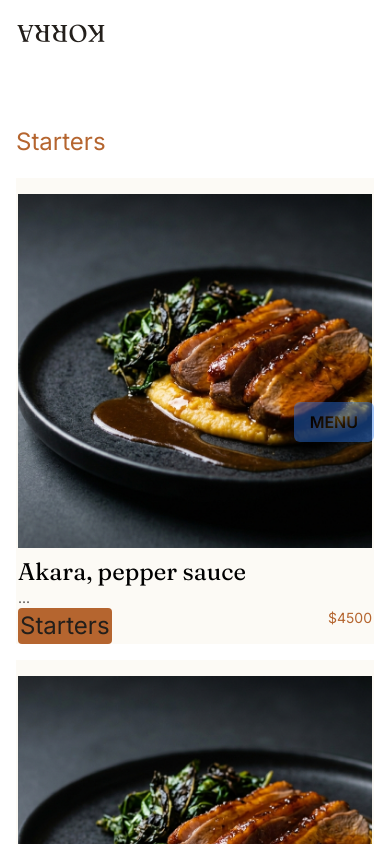
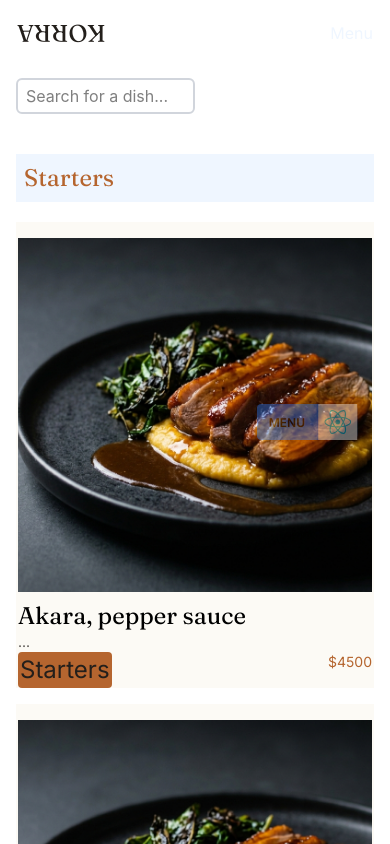
Before and after one commit to Debisi25/KORRA_2.0, a React (Vite) app: page /menu in a window 390 px wide. Shown: the top 844 px of the page. Built offline with nearby package versions, Linux system fonts and the light colour scheme.

Commit message:
addedSearchBarInMenu

```diff
--- a/src/App.jsx
+++ b/src/App.jsx
@@ -8,8 +8,6 @@ import Space from "./pages/space";
 
 import NavBar from "./components/navBar";
 import Footer from "./components/footer";
-import Button from "./components/button";
-import ExploreCard from "./components/exploreCard";
 
 function App() {
   return (
--- a/src/components/FoodCard.jsx
+++ b/src/components/FoodCard.jsx
@@ -1,10 +1,15 @@
-import React from "react";
-import { useState } from "react";
-
-function FoodCard({ imgUrl, foodName, foodDescription, foodPrice, category }) {
+function FoodCard({
+  imgUrl,
+  foodName,
+  foodDescription,
+  foodPrice,
+  category,
+  key,
+}) {
   return (
     <div
       className={`${category} foodCard w-full h-auto flex flex-col px-0.5 bg-soft-cream `}
+      id={key}
     >
       <div className="w-full aspect-square md:aspect-4/5 overflow-hidden mt-4">
         <img
--- a/src/components/FoodCategory.jsx
+++ b/src/components/FoodCategory.jsx
@@ -1,19 +1,32 @@
 import { useState } from "react";
-import { Link } from "react-router-dom";
 
-function FoodCat({ categories, onCatChange, activeCat, className }) {
+function FoodCat({
+  categories,
+  onCatChange,
+  activeCat,
+  className,
+  SearchImg,
+  search,
+}) {
   const [isOpen, setIsOpen] = useState(false);
   return (
     <div className="flex flex-col gap-7">
-      <button
-        onClick={() => setIsOpen(!isOpen)}
-        className={`fixed right-4 top-1/2 -translate-y-1/2 z-50 px-4 py-2 rounded-md font-body text-md text-black hover:text-terracotta font-extrabold hover:font-bold bg-blue-500 hover:bg-ink opacity-40 hover:opacity-95 transition-all duration-200 ${isOpen ? "hidden" : ""}`}
+      <div
+        className={`flex gap-0.5 fixed right-4 top-1/2 -translate-y-1/2 z-50 rounded-md    bg-blue-500 hover:bg-ink opacity-40 hover:opacity-95 transition-all duration-200 ${isOpen ? "hidden" : ""} scale-75`}
       >
-        MENU
-      </button>
+        <button
+          onClick={() => setIsOpen(!isOpen)}
+          className={`py-2 px-4 rounded-md font-body text-md text-black hover:text-terracotta font-extrabold hover:font-bold`}
+        >
+          MENU
+        </button>
+        <button className={`bg-white p-2`} onClick={search}>
+          <img src={SearchImg} alt="search" />
+        </button>
+      </div>
       {isOpen && (
         <nav
-          className={`${className} foodCat top-1/2 -translate-y-1/2 z-50 flex flex-col gap-3 min-w-1/6 fixed right-2 bg-warm-white rounded-2xl px-1 mt-1`}
+          className={`${className} foodCat top-1/2 -translate-y-1/2 z-50 flex flex-col gap-3 min-w-1/8 fixed right-2 bg-warm-white rounded-2xl px-2 mt-1 font-display font-bold text-2xl `}
         >
           <span
             className={` hidden sm:inline absolute top-0 right-1 font-bolder text-3xl opacity-60 scale-75`}
--- a/src/components/navBar.jsx
+++ b/src/components/navBar.jsx
@@ -1,10 +1,8 @@
-import React from "react";
 import { useState, useEffect } from "react";
 import { Link } from "react-router-dom";
-import korraWhite from "../assets/korra_white.jpeg";
 import { NavLink as ReactRouterNavLink } from "react-router-dom";
 
-function NavLink({ name, link, className }) {
+function NavLink({ name, link}) {
   return (
     <li className={`{className} relative `}>
       <ReactRouterNavLink
@@ -27,11 +25,7 @@ function NavBar() {
 
   const [isOpen, setIsOpen] = useState(false);
   const [scrolled, SetScrolled] = useState(false);
-  const [activePage, setActivePage] = useState("");
 
-  function handlePage() {
-    setActivePage();
-  }
   useEffect(() => {
     function handleScroll() {
       SetScrolled(window.scrollY > 20);
@@ -59,19 +53,19 @@ function NavBar() {
               name={link.name}
               key={link.name}
               link={link.link}
-              className="bg-blue-400 px-2"
+              className="bg-blue-400 px-3"
             />
           ))}
         </ul>
         <button
-          className={`font-body text-md  sm:hidden hover:text-black ${scrolled ? "text-terracotta" : "text-white"}`}
+          className={`font-body text-md  sm:hidden hover:text-black ${scrolled ? "text-terracotta" : "text-blue-50"}`}
           onClick={() => setIsOpen(!isOpen)}
         >
           Menu
         </button>
       </nav>
       <div
-        className={`fixed z-50 inset-0 bg-korra-green transition-transform duration-350 ${
+        className={`fixed z-1000 inset-0 bg-korra-green transition-transform duration-350 ${
           isOpen ? "translate-x-0" : "translate-x-full"
         }`}
       >
--- a/src/index.css
+++ b/src/index.css
@@ -141,8 +141,9 @@ nav.scrolled {
 }
 .foodCat button.active::after {
   content: "";
-  width: 100%;
-  height: 1px;
+  width: 50%;
+  margin-inline: auto;
+  height: 2px;
   position: absolute;
   bottom: 0.5px;
   left: 0px;
--- a/src/pages/menu.jsx
+++ b/src/pages/menu.jsx
@@ -1,18 +1,9 @@
-import React from "react";
 import { useState } from "react";
 import FoodCat from "../components/FoodCategory";
 import FoodCard from "../components/FoodCard";
 import duckMeat from "../assets/duck.jpeg";
+import Search from "../assets/react.svg";
 
-function Menu() {
-  const [activeCat, setActiveCat] = useState("Starters");
-  const [categories, setCategories] = useState([
-    "Starters",
-    "Mains",
-    "Sides",
-    "Desserts",
-    "Drinks",
-  ]);
 const menuItems = [
   {
     id: 1,
@@ -179,23 +170,93 @@ function Menu() {
     image: duckMeat,
   },
 ];
+const categories = ["Starters", "Mains", "Sides", "Desserts", "Drinks"];
+
+function Menu() {
+  const [activeCat, setActiveCat] = useState("Starters");
+  const [searchTerm, setSearchTerm] = useState("");
+
+  function goToItem(itemId) {
+    const itemElement = document.getElementById(itemId);
+    if (itemElement) {
+      itemElement.scrollIntoView({ behavior: "smooth" });
+    }
+  }
+  const q = searchTerm.trim().toLowerCase();
+  const matches = q
+    ? menuItems.filter((item) => item.name.toLowerCase().includes(q))
+    : [];
 
   return (
-    <main className="mt-5 px-4 md:px-8 max-w-360 mx-auto">
+    <main className="mt-3 px-4 md:px-8 max-w-360 mx-auto">
+      {/* Search Bar */}
+      <div
+        className={`flex flex-col gap-2 transition-all duration-300 sticky top-16 right-2 z-500 bg-white ${q ? "w-full" : "w-1/2 sm:w-1/3 md:w-1/4 lg:w-1/5"} items-center`}
+      >
+        <div className="flex justify-between w-full">
+          <input
+            className={`w-full px-2 py-1 border-2 border-gray-300 rounded-md focus:outline-none focus:ring-2 focus:ring-blue-500 focus:border-blue-500`}
+            type="text"
+            name=""
+            id=""
+            placeholder="Search for a dish..."
+            value={searchTerm}
+            onChange={(e) => {
+              setSearchTerm(e.target.value);
+            }}
+          />
+          <button
+            onClick={() => {
+              setSearchTerm("");
+            }}
+            className={`bg-terracotta text-white px-2 py-1 rounded-md hover:bg-red-600 transition-all duration-200 ${q ? "" : "hidden"}`}
+          >
+            X
+          </button>
+        </div>
+
+        <div
+          className={`flex flex-col gap-2 ${matches.length === 0 ? "hidden" : ""}`}
+        >
+          <h1 className={`text-2xl font-bold`}>search results:</h1>
+          {matches.map((item) => (
+            <button
+              key={item.id}
+              onClick={() => goToItem(item.id)}
+              className="flex w-full justify-between gap-2"
+            >
+              <h3>{item.name}</h3>
+              <p>₦{item.price}</p>
+            </button>
+          ))}
+        </div>
+      </div>
+
       <FoodCat
         className="pt-4"
         categories={categories}
         activeCat={activeCat}
         onCatChange={setActiveCat}
+        SearchImg={Search}
       />
       <div className="mb-20">
         {categories.map((cat) => (
-          <section key={cat} className={`${cat} text-2xl mt-10`}>
-            <h1 className="font-body text-terracotta mb-5">{cat}</h1>
+          <section
+            key={cat}
+            className={`${cat} text-2xl mt-10 scroll-mt-16 sm:scroll-mt-22`}
+          >
+            <h1 className="text-terracotta mb-5 py-2 pl-2 font-display bg-blue-50">
+              {cat}
+            </h1>
             <div className=" grid grid-cols-1 xs:grid-cols-2 sm:grid-cols-3 md:grid-cols-4 lg:grid-cols-5 gap-[clamp(1rem,2vw,2rem)]">
               {menuItems
                 .filter((item) => item.category === cat)
                 .map((item) => (
+                  <div
+                    key={item.id}
+                    id={item.id}
+                    className="scroll-mt-16 sm:scroll-mt-22"
+                  >
                     <FoodCard
                       key={item.id}
                       foodName={item.name}
@@ -204,6 +265,7 @@ function Menu() {
                       imgUrl={item.image}
                       category={item.category}
                     />
+                  </div>
                 ))}
             </div>
           </section>
```
Also changed, not shown: src/pages/home.jsx (+0 -12 lines). Lines whose indentation alone changed are shown as unchanged.
